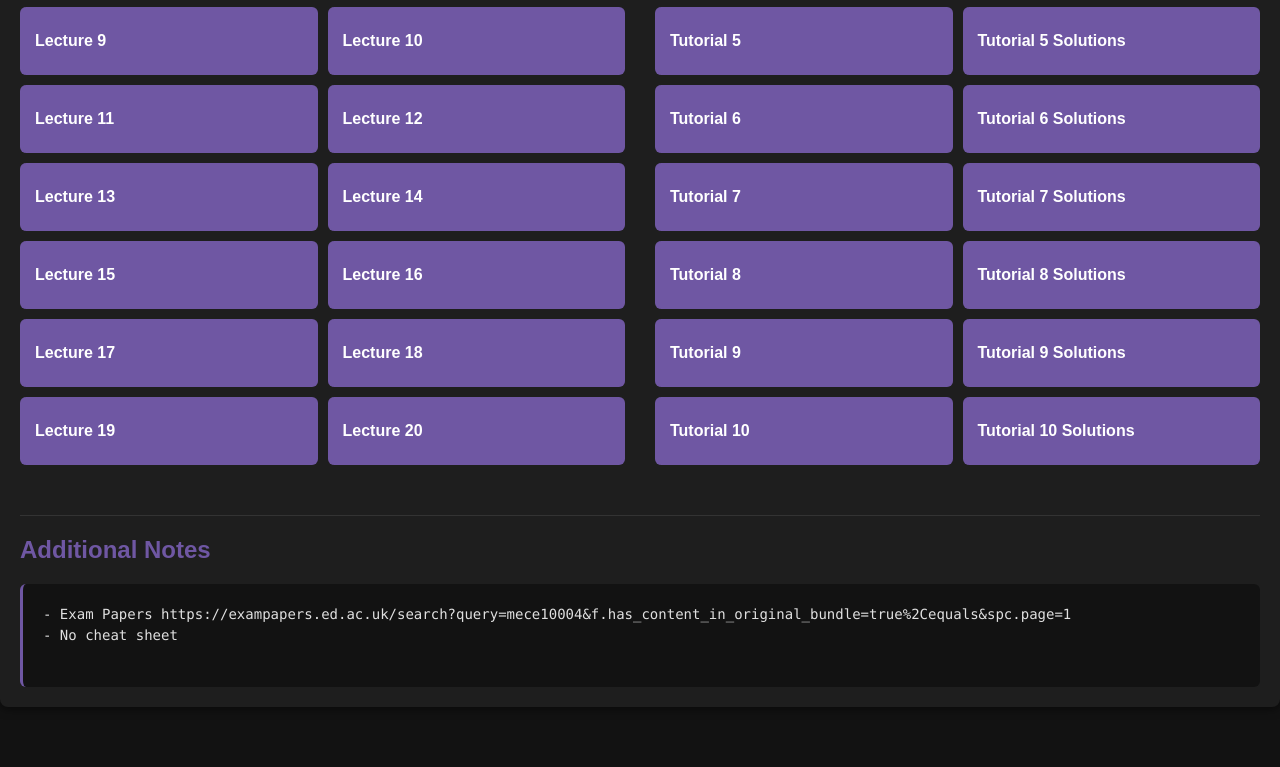
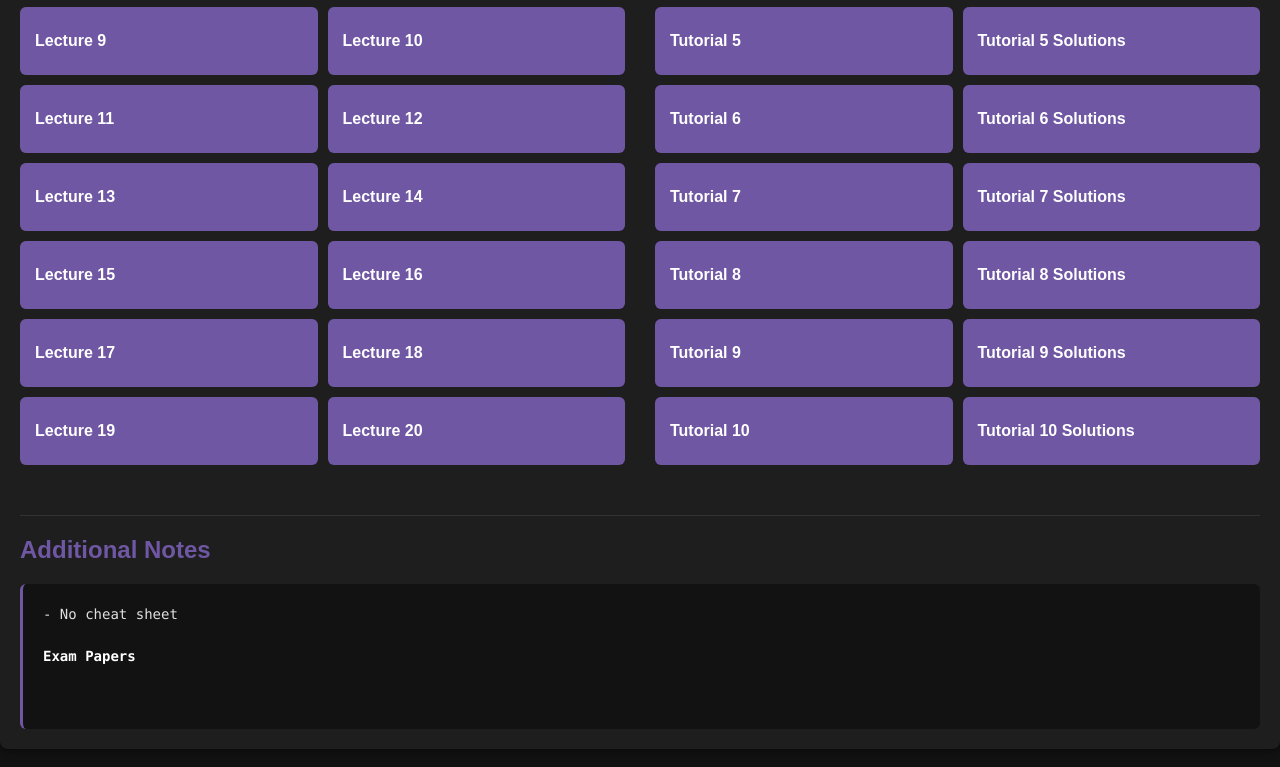
Before and after one commit to MudUwU/4thYearRevision, a plain HTML site: page FLUIDS 4/index.html in a window 1280 px wide. Shown: the part 634-1401 px from the top of the page. Before the commit the page ends 1361 px from the top, so only its background shows below. Drawn offline with Linux system fonts and the light colour scheme.

Commit message:
exam paper links

```diff
--- a/FLUIDS 4/index.html
+++ b/FLUIDS 4/index.html
@@ -360,11 +360,11 @@
     <div class="additional-notes">
       <h2>Additional Notes</h2>
       <pre class="notes-text">
-- Exam Papers https://exampapers.ed.ac.uk/search?query=mece10004&f.has_content_in_original_bundle=true%2Cequals&spc.page=1
 - No cheat sheet
+
+<a href="https://exampapers.ed.ac.uk/search?query=mece10004&f.has_content_in_original_bundle=true%2Cequals&spc.page=1">Exam Papers</a>
       </pre>
     </div>
-
   </div>
 </body>
 </html>
```
Also changed, not shown: DYNAMICS 4/index.html (+2 -0 lines), THERMO 4/index.html (+2 -0 lines).
